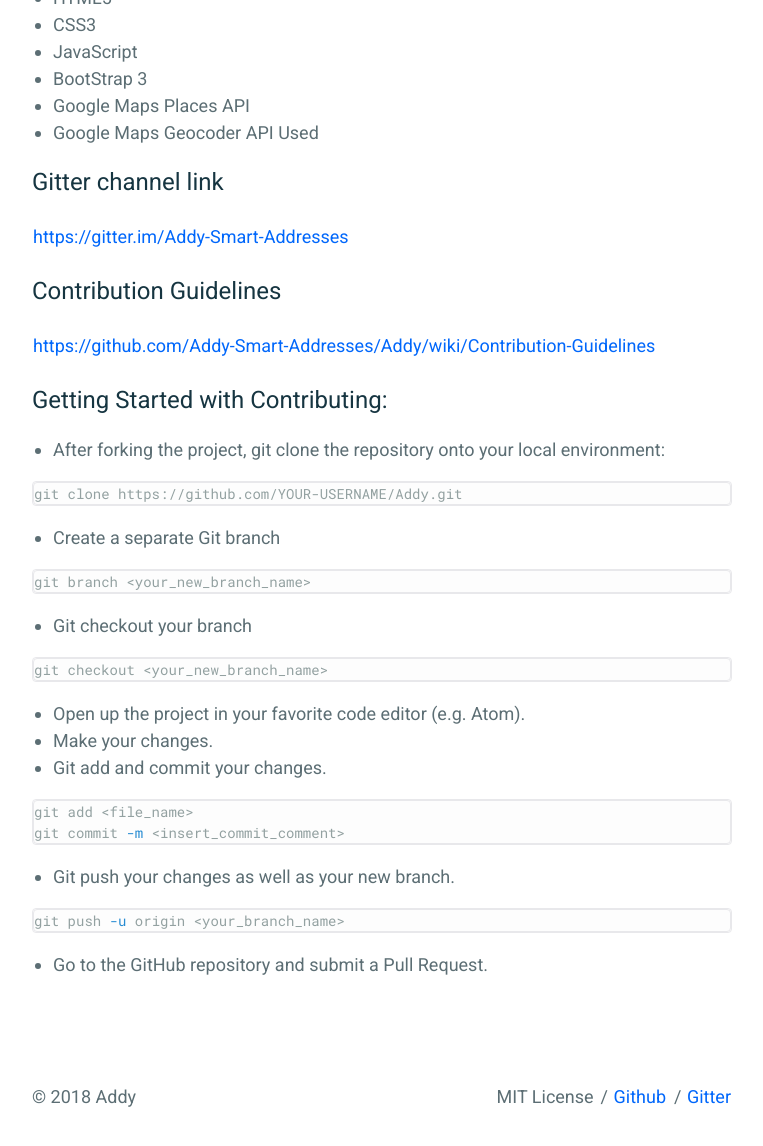
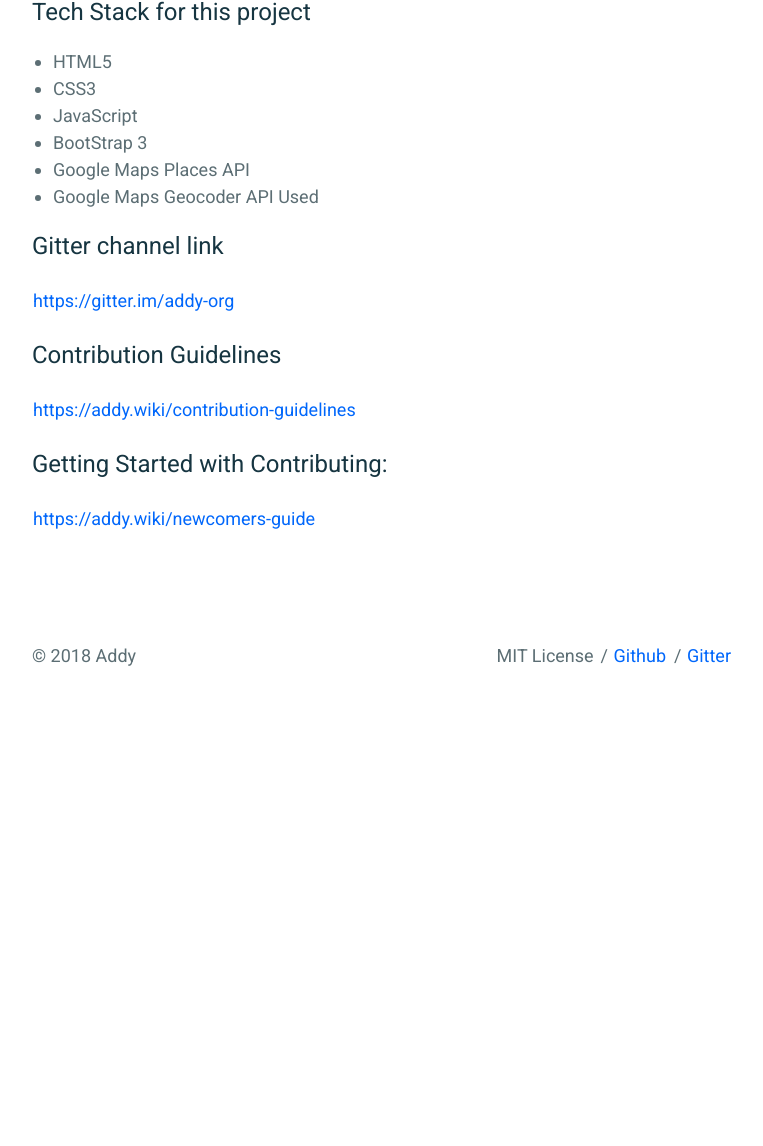
Before and after one commit to addy-org/Wiki, a Jekyll site: the page built from _pages/Addy.md, in a window 1280 px wide and 1400 px high, scrolled down 829 px, cut to the strip 185-1331 px from the top of the window. Shown: the whole strip, without its empty margins (258-1021 px from the left). Built offline with Jekyll 4.4.1, drawn with Linux system fonts in a browser that asks for light colours; after the commit the page ends 1788 px from its top, so only the background shows below that.

````diff
--- a/_pages/Addy.md
+++ b/_pages/Addy.md
@@ -5,55 +5,26 @@ description: "Wiki page of addy-org/Addy project"
 permalink: /Addy/
 ---
 
+[![Build Status](https://travis-ci.org/addy-org/Addy-React-Native.svg?branch=master)](https://travis-ci.org/addy-org/Addy-React-Native)
+[![Join the chat at https://gitter.im/addy-org/Lobby](https://badges.gitter.im/addy-org/Lobby.svg)](https://gitter.im/addy-org/?utm_source=badge&utm_medium=badge&utm_campaign=pr-badge&utm_content=badge)
+
 Addy is a web app that enhances the addressing system of the world. Instead of remembering long addresses, Addy generates a unique 7-digit code based on the latitudinal and longitudinal coordinates of any position. The code is so accurate that every building in the world has been assigned a different 'Addy' with a minimum distance of 11.132 meters.
 
 ![Landing Page](https://raw.githubusercontent.com/addy-org/Addy/master/readme_assets/home.png)
 
-<strong>Tech Stack for this project</strong>
-<ul>
-  <li>HTML5</li>
-  <li>CSS3</li>
-  <li>JavaScript</li>
-  <li>BootStrap 3</li>
-  <li>Google Maps Places API</li>
-  <li>Google Maps Geocoder API Used</li>
-</ul>
+## Tech Stack for this project
+- HTML5
+- CSS3
+- JavaScript
+- BootStrap 3
+- Google Maps Places API
+- Google Maps Geocoder API Used
 
 ## Gitter channel link
-[https://gitter.im/Addy-Smart-Addresses](https://gitter.im/Addy-Smart-Addresses)
+<https://gitter.im/addy-org>
 
 ## Contribution Guidelines
-[https://github.com/Addy-Smart-Addresses/Addy/wiki/Contribution-Guidelines](https://github.com/Addy-Smart-Addresses/Addy/wiki/Contribution-Guidelines)
+<https://addy.wiki/contribution-guidelines>
 
 ## Getting Started with Contributing:
-- After forking the project, git clone the repository onto your local environment:
-
-```bash
-git clone https://github.com/YOUR-USERNAME/Addy.git
-```
-- Create a separate Git branch
-
-```bash
-git branch <your_new_branch_name>
-```
-- Git checkout your branch
-
-```bash
-git checkout <your_new_branch_name>
-```
-- Open up the project in your favorite code editor (e.g. Atom).
-
-- Make your changes.
-
-- Git add and commit your changes.
-
-```bash
-git add <file_name>
-git commit -m <insert_commit_comment>
-```
-- Git push your changes as well as your new branch.
-
-```bash
-git push -u origin <your_branch_name>
-```
-- Go to the GitHub repository and submit a Pull Request.
+<https://addy.wiki/newcomers-guide>
````
Also changed, not shown: _pages/Addy-Algorithm.md (+7 -32 lines), _pages/Addy-Android.md (+10 -40 lines), _pages/Addy-Docker.md (+9 -34 lines), _pages/Addy-React-Native.md (+8 -37 lines), _pages/Addy-React.md (+33 -1 lines).
